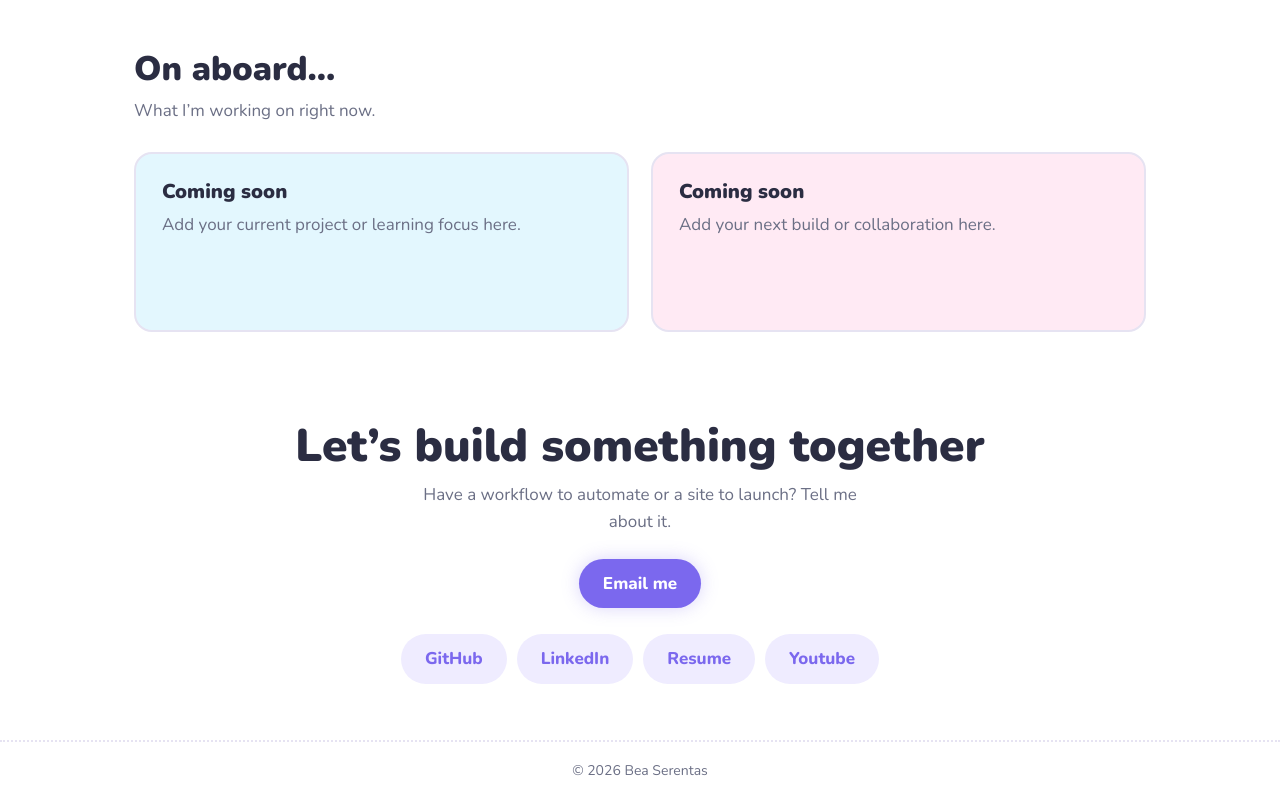
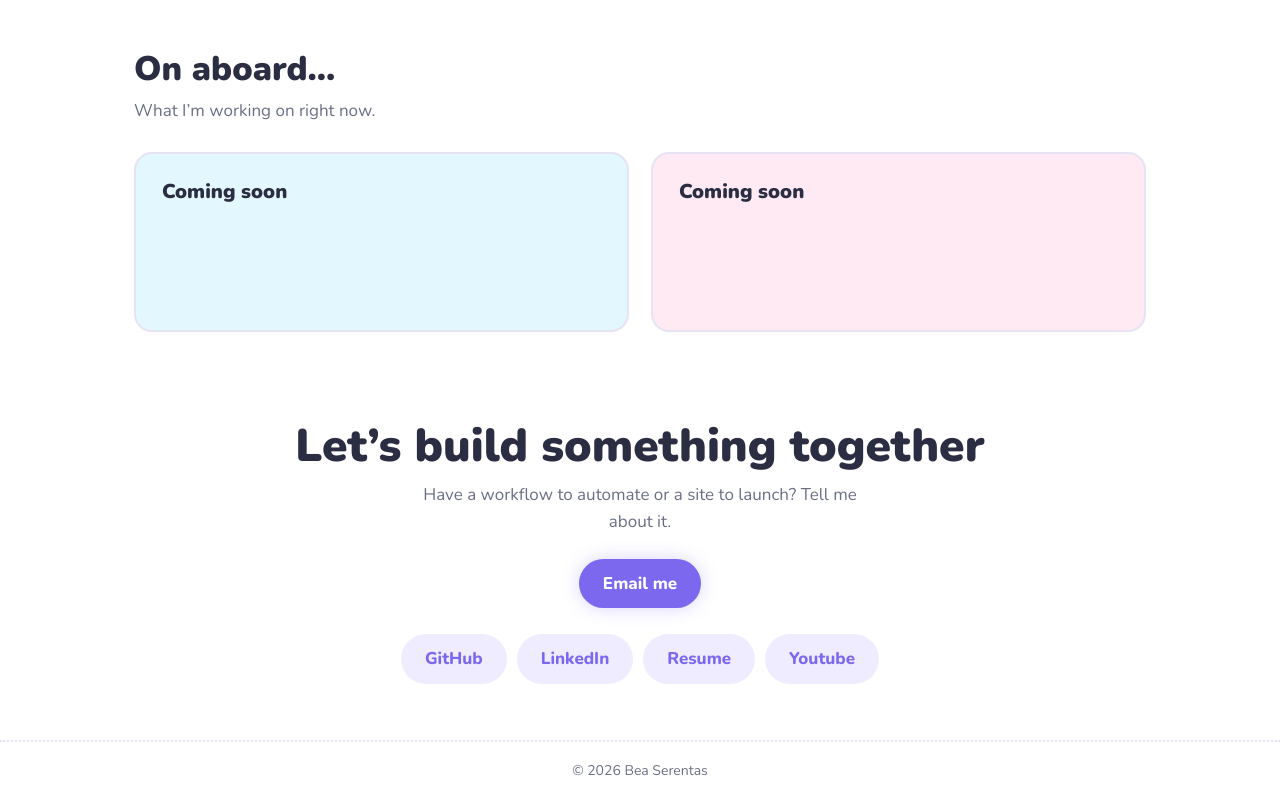
Before and after one commit to pin-ai-coder/bea-serentas-portfolio, a plain HTML site: page index.html in a window 1280 px wide. Shown: the part 1488-2288 px from the top of the page. Drawn offline with nearby package versions, Linux system fonts and the light colour scheme.

Commit message:
change the unnecesarry

```diff
--- a/index.html
+++ b/index.html
@@ -202,8 +202,8 @@ dialog::backdrop{background:rgba(15,15,35,.55);backdrop-filter:blur(3px)}
   <h2>On aboard...</h2>
   <p class="sub">What I’m working on right now.</p>
   <div class="board">
-    <div class="ob a"><h3>Coming soon</h3><p>Add your current project or learning focus here.</p></div>
-    <div class="ob b"><h3>Coming soon</h3><p>Add your next build or collaboration here.</p></div>
+    <div class="ob a"><h3>Coming soon</h3></div>
+    <div class="ob b"><h3>Coming soon</h3></div>
   </div>
 </div></section>
 
```
